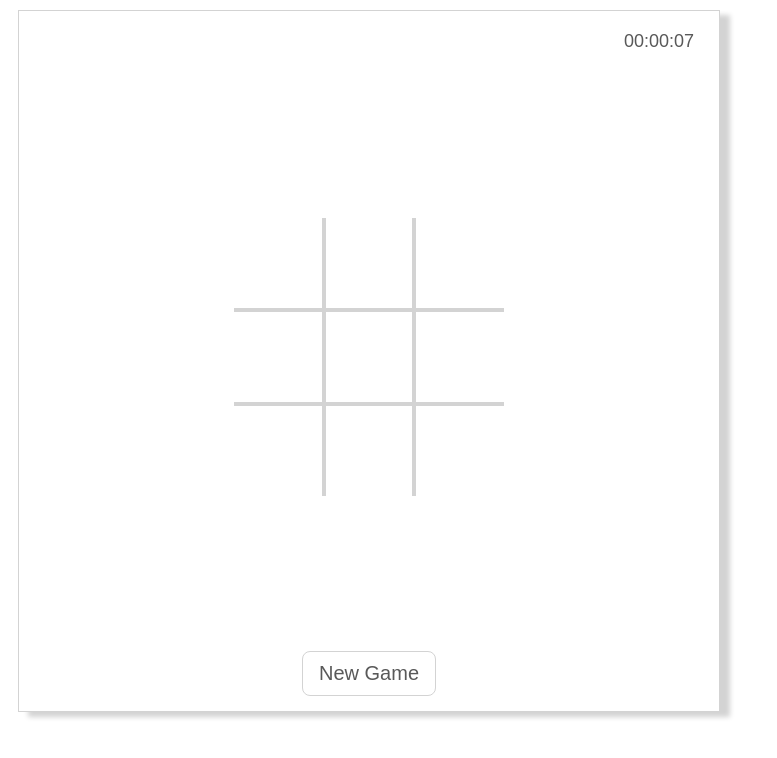
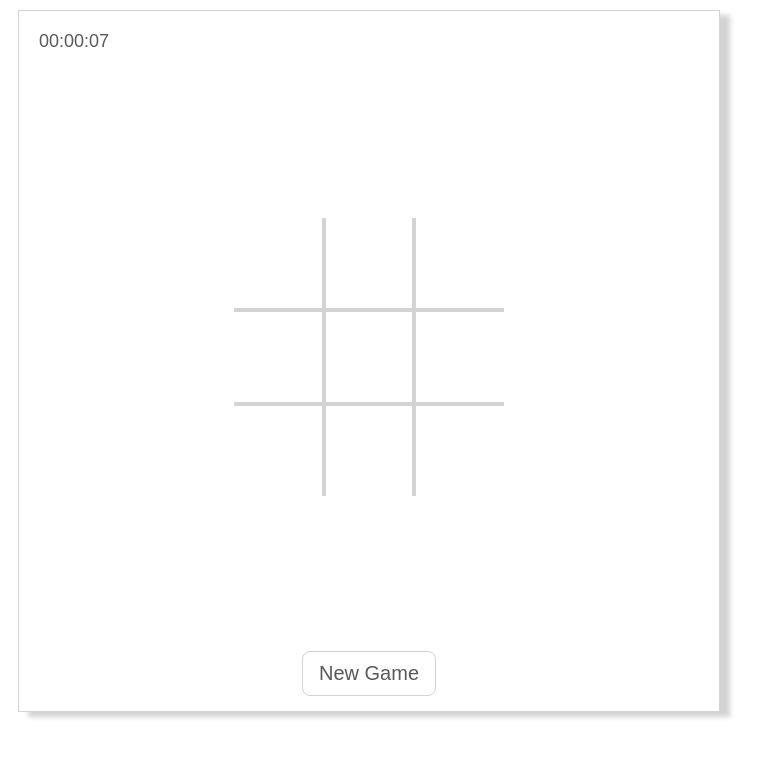
Before and after one commit to n-lark/Tic_Tac_Toe_Takehome, a React (Create React App) app in the folder my-app/: page /Game in a window 1280 px wide. Shown: the top 758 px of the page, without its empty margins (0-777 px from the left). Built offline with nearby package versions, Linux system fonts and the light colour scheme.

Commit message:
highScore

```diff
--- /dev/null
+++ b/my-app/src/Context/HighScoreAndGamesWonContext.tsx
@@ -0,0 +1,47 @@
+import React, { useState, createContext } from "react";
+
+type HighScoreAndGamesWonContextType = {
+  highScore: number;
+  numOfGamesWon: number;
+  determineHighScoreAndGamesWon: (time: number, gameWon: boolean) => void;
+};
+
+const HighScoreAndGamesWonContextDefaultValues: HighScoreAndGamesWonContextType =
+  {
+    highScore: 1000000000000,
+    numOfGamesWon: 0,
+    determineHighScoreAndGamesWon: (time: number, gameWon: boolean) => {},
+  };
+
+export const HighScoreAndGamesWonContext =
+  createContext<HighScoreAndGamesWonContextType>(
+    HighScoreAndGamesWonContextDefaultValues
+  );
+
+export const HighScoreAndGamesWonContextProvider: React.FC = ({ children }) => {
+  const [highScore, setHighScore] = useState<number>(
+    HighScoreAndGamesWonContextDefaultValues.highScore
+  );
+  const [numOfGamesWon, setNumOfGamesWon] = useState<number>(
+    HighScoreAndGamesWonContextDefaultValues.numOfGamesWon
+  );
+
+  const determineHighScoreAndGamesWon = (time: number, gameWon: boolean) => {
+    if (time < highScore && gameWon) {
+      setHighScore(time);
+      setNumOfGamesWon((numOfGamesWon) => (numOfGamesWon += 1));
+    }
+  };
+
+  return (
+    <HighScoreAndGamesWonContext.Provider
+      value={{
+        numOfGamesWon,
+        highScore,
+        determineHighScoreAndGamesWon,
+      }}
+    >
+      {children}
+    </HighScoreAndGamesWonContext.Provider>
+  );
+};
--- a/my-app/src/Game.tsx
+++ b/my-app/src/Game.tsx
@@ -6,8 +6,10 @@ import { faTimes, faCircle, faPaw } from "@fortawesome/free-solid-svg-icons";
 import { SquaresContext } from "./Context/SquaresContext";
 import { DifficultyLevelContext } from "./Context/DifficultyLevelContext";
 import { TimerContext } from "./Context/TimerContext";
+import { HighScoreAndGamesWonContext } from "./Context/HighScoreAndGamesWonContext";
 import { isCatsScratch } from "./Utility/isCatsScratch";
 import { Timer } from "./Timer";
+import { HighScore } from "./HighScore";
 import { determineThreeInARow } from "./Utility/determineThreeInARow";
 
 type GridType = {
@@ -33,9 +35,12 @@ export const Game: React.FC = () => {
   const { squaresGrid, generateSquaresGrid, rowLength, markX, markO } =
     useContext(SquaresContext);
   const { levelHard } = useContext(DifficultyLevelContext);
-  const { incrementTimer } = useContext(TimerContext);
+  const { timer, incrementTimer } = useContext(TimerContext);
+  const { numOfGamesWon, determineHighScoreAndGamesWon } = useContext(
+    HighScoreAndGamesWonContext
+  );
 
-  console.log("WINNER", gameWon);
+  console.log("GAMES", numOfGamesWon);
 
   useEffect(() => {
     const gameTimer = setInterval(() => {
@@ -79,7 +84,10 @@ export const Game: React.FC = () => {
   return (
     <>
       <StyledWrapper>
-        <Timer />
+        <StyledStatsWrapper>
+          <Timer />
+          {numOfGamesWon > 0 && <HighScore />}
+        </StyledStatsWrapper>
         {catsScratch && (
           <StyledGameVerdictBanner>
             Cats Scratch{" "}
@@ -143,7 +151,10 @@ export const Game: React.FC = () => {
                     if (
                       squaresGrid[row][column].x ||
                       squaresGrid[row][column].o ||
-                      !xTurn
+                      !xTurn ||
+                      catsScratch ||
+                      gameWon ||
+                      gameLost
                     ) {
                       return null;
                     }
@@ -171,7 +182,12 @@ export const Game: React.FC = () => {
           })}
         </StyledGrid>
         <StyledLink to="/">
-          <StyledButton onClick={() => generateSquaresGrid(3, 9)}>
+          <StyledButton
+            onClick={() => {
+              determineHighScoreAndGamesWon(timer, gameWon);
+              generateSquaresGrid(3, 9);
+            }}
+          >
             New Game
           </StyledButton>
         </StyledLink>
@@ -209,10 +225,15 @@ function flicker() {
   `;
 }
 
+const StyledStatsWrapper = styled.div`
+  display: flex;
+  width: 100%;
+  justify-content: space-between;
+`;
+
 const StyledGameWonBanner = styled.div`
   color: #cc3d3d;
   font-size: 48px;
-  padding: 16px;
   animation: ${flicker} 5s linear infinite;
 `;
 
@@ -254,7 +275,7 @@ const StyledLink = styled(Link)`
 const StyledGameVerdictBanner = styled.div`
   font-size: 34px;
   color: #595959;
-  padding-top: 25px;
+  padding: 5px;
   position: fixed;
 `;
 
--- /dev/null
+++ b/my-app/src/HighScore.tsx
@@ -0,0 +1,20 @@
+import React, { useContext } from "react";
+import styled from "styled-components";
+import { formatTime } from "./Utility/formatTime";
+import { HighScoreAndGamesWonContext } from "./Context/HighScoreAndGamesWonContext";
+
+const HighScore: React.FC = () => {
+  const { highScore } = useContext(HighScoreAndGamesWonContext);
+
+  return <StyledDiv>High Score {formatTime(highScore)}</StyledDiv>;
+};
+
+export { HighScore };
+
+const StyledDiv = styled.div`
+  text-align: center;
+  padding: 20px 20px 10px 20px;
+  color: #595959;
+  width: 100px;
+  font-size: 18px;
+`;
--- a/my-app/src/Timer.tsx
+++ b/my-app/src/Timer.tsx
@@ -6,14 +6,14 @@ import { TimerContext } from "./Context/TimerContext";
 const Timer: React.FC = () => {
   const { timer } = useContext(TimerContext);
 
-  return <StyledDiv data-cy="timer">{formatTime(timer)}</StyledDiv>;
+  return <StyledDiv>{formatTime(timer)}</StyledDiv>;
 };
 
 export { Timer };
 
 const StyledDiv = styled.div`
   align-self: flex-end;
-  padding: 20px 20px 10px 0px;
+  padding: 20px 20px 10px 20px;
   color: #595959;
   width: 75px;
   font-size: 18px;
--- a/my-app/src/index.tsx
+++ b/my-app/src/index.tsx
@@ -4,13 +4,16 @@ import App from "./App";
 import { SquaresContextProvider } from "./Context/SquaresContext";
 import { DifficultyLevelProvider } from "./Context/DifficultyLevelContext";
 import { TimerContextProvider } from "./Context/TimerContext";
+import { HighScoreAndGamesWonContextProvider } from "./Context/HighScoreAndGamesWonContext";
 
 ReactDOM.render(
   <React.StrictMode>
     <SquaresContextProvider>
       <DifficultyLevelProvider>
         <TimerContextProvider>
-          <App />
+          <HighScoreAndGamesWonContextProvider>
+            <App />
+          </HighScoreAndGamesWonContextProvider>
         </TimerContextProvider>
       </DifficultyLevelProvider>
     </SquaresContextProvider>
```
